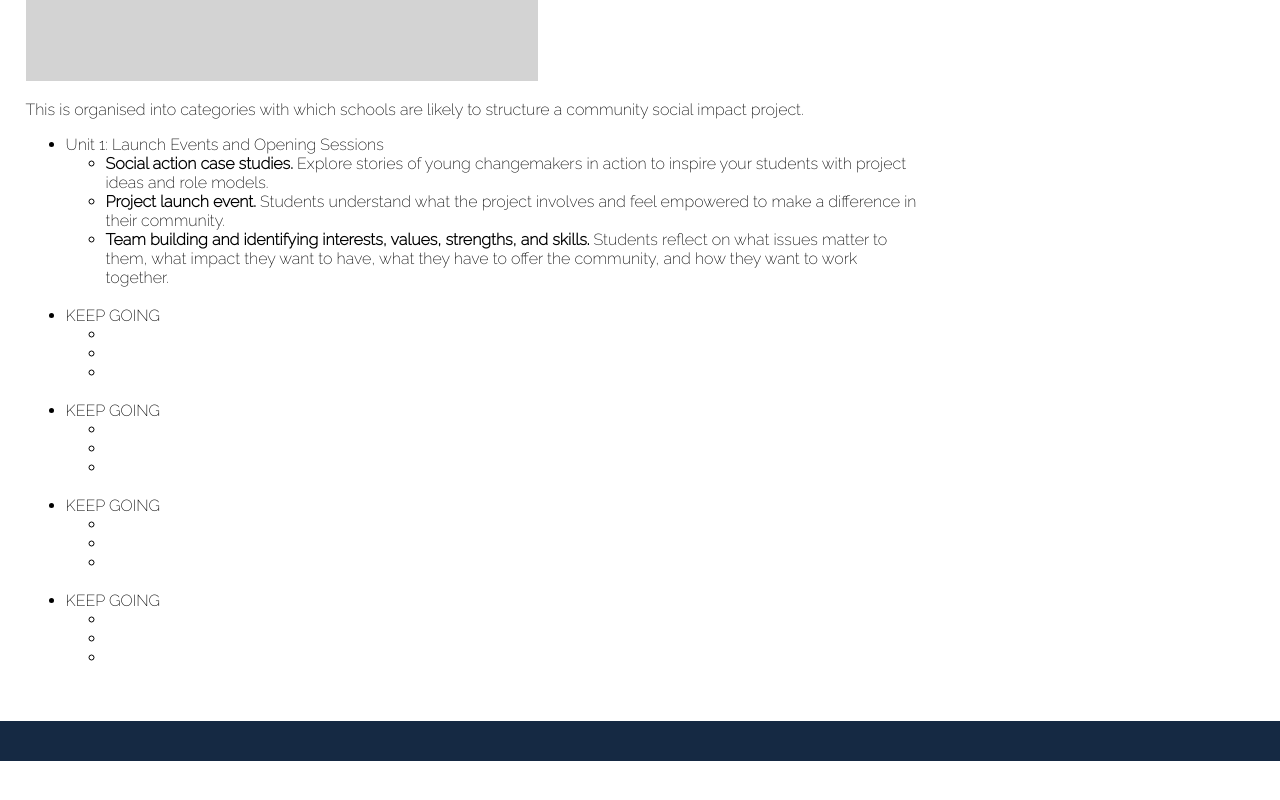
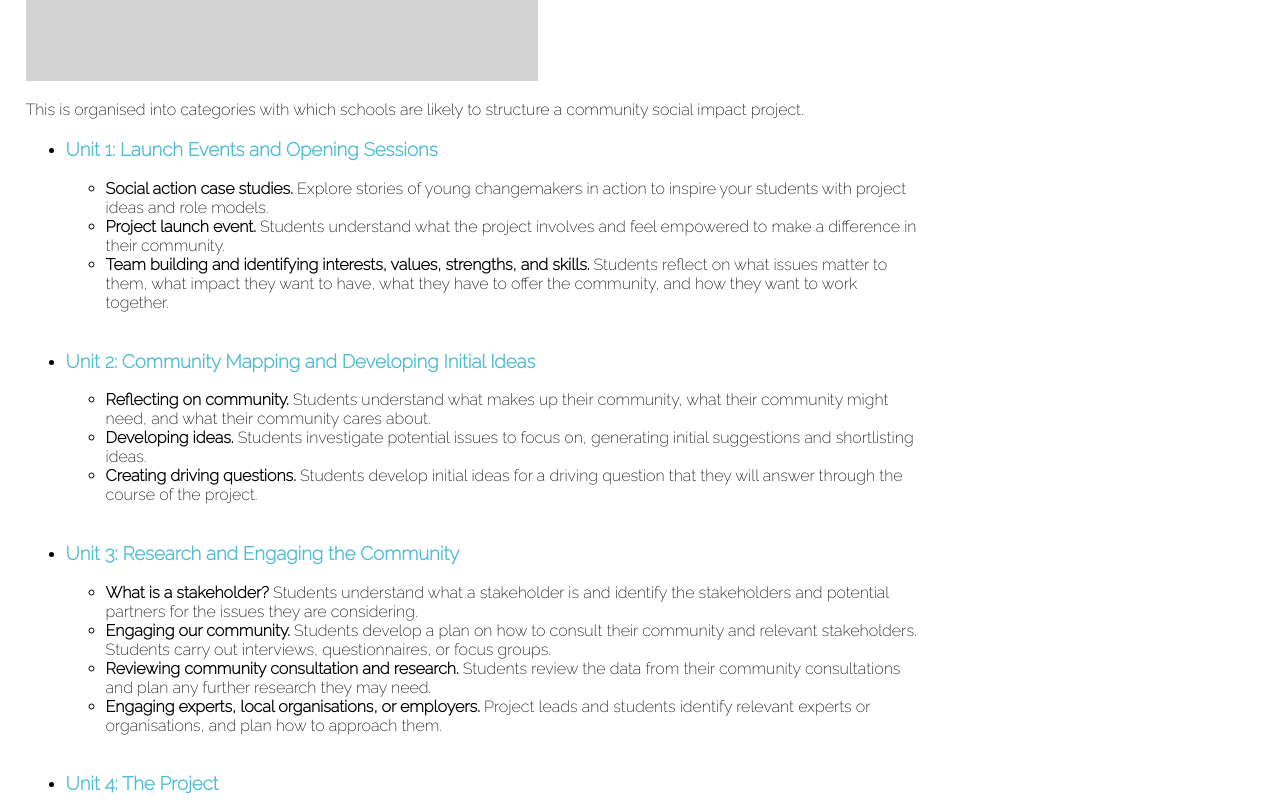
Before and after one commit to alliedelano/efl-lj-mockup, a React (Create React App) app: page /courses/ourtowncourse in a window 1280 px wide. Shown: the part 600-1400 px from the top of the page. Before the commit the page ends 1361 px from the top, so only its background shows below. Built offline with nearby package versions, Linux system fonts and the light colour scheme.

Commit message:
finishes text on Our Town course page

```diff
--- a/src/pages/CoursesPage/CoursesPage.css
+++ b/src/pages/CoursesPage/CoursesPage.css
@@ -39,6 +39,10 @@
     margin: 7px;
 }
 
+.square-course h4 {
+    color: blue;
+}
+
 .all-courses {
     display:flex;
     flex-direction: row;
--- a/src/pages/CoursesPage/CoursesPage.jsx
+++ b/src/pages/CoursesPage/CoursesPage.jsx
@@ -61,7 +61,6 @@ export default function CoursesPage(){
                         <div className="square-course">
                             <a href="/courses/ourtowncourse"><h4>Community Connected Learning For Social Impact</h4></a>
                             <p>A short introduction about the course.</p>
-                            <span className="question"><p>toolkit instead?</p></span>
                         </div>
                         <div className="square-course">
                             <a href="/courses/anothercourse"><h4>Another Course Name</h4></a>
--- a/src/pages/OurTownCoursePage/OurTownCoursePage.jsx
+++ b/src/pages/OurTownCoursePage/OurTownCoursePage.jsx
@@ -20,7 +20,7 @@ export default function OurTownCoursePage(){
                         <br />
                         <div>This is organised into categories with which schools are likely to structure a community social impact project.</div>
                         <ul>
-                            <li>Unit 1: Launch Events and Opening Sessions
+                            <li><h3>Unit 1: Launch Events and Opening Sessions</h3>
                                 <ul>
                                     <li><span className="bold">Social action case studies.</span> Explore stories of young changemakers in action to inspire your students with project ideas and role models.</li>
                                     <li><span className="bold">Project launch event.</span> Students understand what the project involves and feel empowered to make a difference in their community.</li>
@@ -28,35 +28,33 @@ export default function OurTownCoursePage(){
                                 </ul>
                             </li>
                             <br />
-                            <li>KEEP GOING
+                            <li><h3>Unit 2: Community Mapping and Developing Initial Ideas</h3>
                                 <ul>
-                                    <li></li>
-                                    <li></li>
-                                    <li></li>
+                                    <li><span className="bold">Reflecting on community.</span> Students understand what makes up their community, what their community might need, and what their community cares about.</li>
+                                    <li><span className="bold">Developing ideas.</span> Students investigate potential issues to focus on, generating initial suggestions and shortlisting ideas.</li>
+                                    <li><span className="bold">Creating driving questions.</span> Students develop initial ideas for a driving question that they will answer through the course of the project.</li>
                                 </ul>
                             </li>
                             <br />
-                            <li>KEEP GOING
+                            <li><h3>Unit 3: Research and Engaging the Community</h3>
                                 <ul>
-                                    <li></li>
-                                    <li></li>
-                                    <li></li>
+                                    <li><span className="bold">What is a stakeholder?</span> Students understand what a stakeholder is and identify the stakeholders and potential partners for the issues they are considering.</li>
+                                    <li><span className="bold">Engaging our community.</span> Students develop a plan on how to consult their community and relevant stakeholders. Students carry out interviews, questionnaires, or focus groups.</li>
+                                    <li><span className="bold">Reviewing community consultation and research.</span> Students review the data from their community consultations and plan any further research they may need.</li>
+                                    <li><span className="bold">Engaging experts, local organisations, or employers.</span> Project leads and students identify relevant experts or organisations, and plan how to approach them.</li>
                                 </ul>
                             </li>
                             <br />
-                            <li>KEEP GOING
+                            <li><h3>Unit 4: The Project</h3>
                                 <ul>
-                                    <li></li>
-                                    <li></li>
-                                    <li></li>
+                                    <li><span className="bold">Project design.</span> Students identify the issue that is likely to yield the most social impact and refine the driving question that will frame their project. Students investigate the root causes of the issue they have identified and design effective solutions that address causes rather than symptoms.</li>
+                                    <li><span className="bold">Project critique discussion guide.</span> Project leads and students present on their project progress to members of the school and wider community, receiving feedback on how to develop their ideas further.</li>
                                 </ul>
                             </li>
                             <br />
-                            <li>KEEP GOING
+                            <li><h3>Unit 5: Student Submission and Reflection</h3>
                                 <ul>
-                                    <li></li>
-                                    <li></li>
-                                    <li></li>
+                                    <li><span className="bold">Student submission.</span> Students reflect on the project and choose how to present their learning and recommendations.</li>
                                 </ul>
                             </li>
 
```
